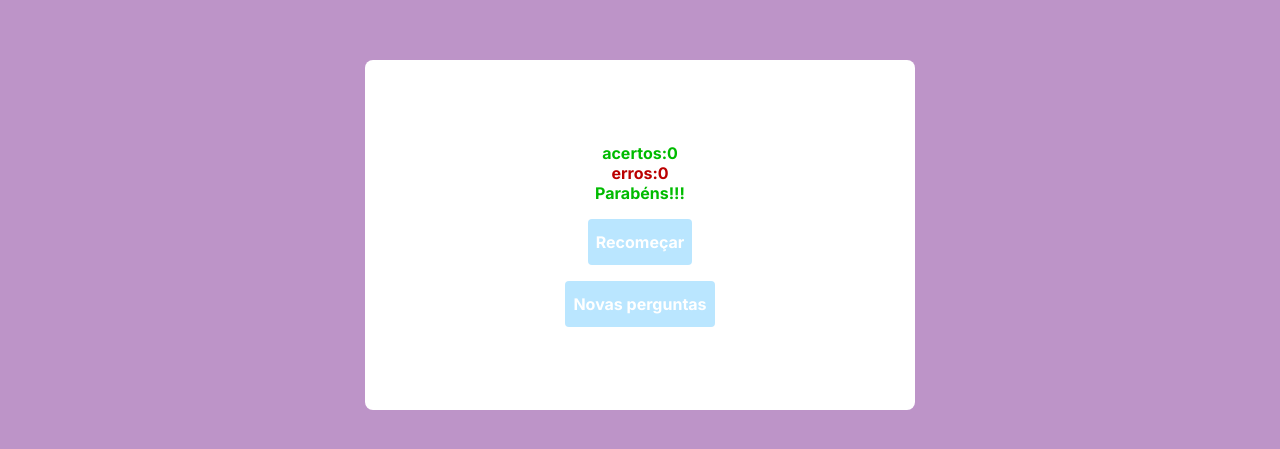
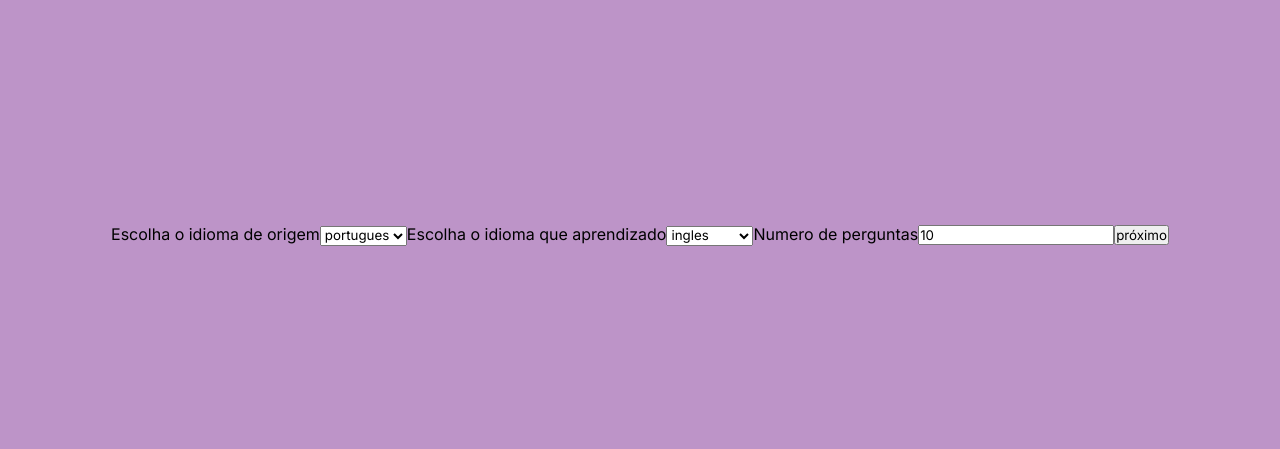
Before and after one commit to limarich/projeto-idiomas-taes, a React (Vite) app: page /quiz in a window 1280 px wide. Shown: the part 165-614 px from the top of the page. Built offline with nearby package versions, Linux system fonts and the light colour scheme; no server answers.

Commit message:
feat: add steps to quiz

```diff
--- /dev/null
+++ b/src/pages/Quiz/components/Feedback/feedback.module.css
@@ -0,0 +1,41 @@
+.feedback-container {
+  display: flex;
+  flex-direction: column;
+  justify-content: center;
+  align-items: center;
+
+  background: #fff;
+  border-radius: 8px;
+  width: 550px;
+  height: 350px;
+  font-weight: 700;
+}
+
+.hits {
+  color: var(--correct);
+}
+.errors {
+  color: var(--error);
+}
+
+.feedback.bad {
+  color: var(--error);
+}
+.feedback.medium {
+  color: var(--secondary);
+}
+.feedback.good {
+  color: var(--correct);
+}
+
+.restart-btn {
+  all: unset;
+  cursor: pointer;
+
+  padding: 0.8rem 0.5rem;
+  border-radius: 4px;
+
+  background: var(--primary);
+  color: #fff;
+  margin-top: 1rem;
+}
--- /dev/null
+++ b/src/pages/Quiz/components/Feedback/index.tsx
@@ -0,0 +1,55 @@
+import styles from "./feedback.module.css";
+import { QuizQuestion } from "../..";
+
+interface Props {
+  correctAnswers: number;
+  quizQuestions: QuizQuestion[];
+  restartQuiz: () => void;
+  newQuiz: () => void;
+}
+
+export const Feedback = ({
+  correctAnswers,
+  newQuiz,
+  quizQuestions,
+  restartQuiz,
+}: Props) => {
+  const handleFeedback = () => {
+    const totalQuestions = quizQuestions.length;
+
+    if (correctAnswers === totalQuestions) {
+      return (
+        <span className={`${styles.feedback} ${styles.good}`}>Parabéns!!!</span>
+      );
+    } else if (correctAnswers === 0) {
+      return (
+        <span className={`${styles.feedback} ${styles.bad}`}>
+          Não Desista ainda!
+        </span>
+      );
+    } else {
+      return (
+        <span className={`${styles.feedback} ${styles.medium}`}>
+          Tente praticar mais
+        </span>
+      );
+    }
+  };
+
+  return (
+    <div className={styles["feedback-container"]}>
+      <span className={styles.hits}>acertos:{correctAnswers}</span>
+      <span className={styles.errors}>
+        erros:{quizQuestions.length - correctAnswers}
+      </span>
+      {handleFeedback()}
+      <button onClick={restartQuiz} className={styles["restart-btn"]}>
+        Recomeçar
+      </button>
+
+      <button onClick={newQuiz} className={styles["restart-btn"]}>
+        Novas perguntas
+      </button>
+    </div>
+  );
+};
--- /dev/null
+++ b/src/pages/Quiz/components/Menu/index.tsx
@@ -0,0 +1,68 @@
+import { IdiomOptions } from "../..";
+
+interface Props {
+  selectedOrigin: IdiomOptions;
+  selectedObjective: IdiomOptions;
+  options: IdiomOptions[];
+  onSelectOrigin: (idiom: IdiomOptions) => void;
+  onSelectObjective: (idiom: IdiomOptions) => void;
+  onQuestionNumberChange: (value: number) => void;
+  onNextStepClick: () => void;
+}
+
+export const Menu = ({
+  onSelectObjective,
+  onSelectOrigin,
+  options,
+  selectedObjective,
+  selectedOrigin,
+  onQuestionNumberChange,
+  onNextStepClick,
+}: Props) => {
+  return (
+    <div>
+      <label htmlFor="">Escolha o idioma de origem</label>
+      <select
+        name="origin"
+        id="origin"
+        onChange={(e) => onSelectOrigin(e.target.value as IdiomOptions)}
+        defaultValue={"portugues"}
+      >
+        {options.map((option) => (
+          <option
+            key={`origin-${option}`}
+            value={option}
+            disabled={selectedObjective === option}
+          >
+            {option}
+          </option>
+        ))}
+      </select>
+      <label htmlFor="">Escolha o idioma que aprendizado</label>
+      <select
+        name="objective"
+        id="objective"
+        onChange={(e) => onSelectObjective(e.target.value as IdiomOptions)}
+        defaultValue={"ingles"}
+      >
+        {options.map((option) => (
+          <option
+            key={`objective-${option}`}
+            value={option}
+            disabled={selectedOrigin === option}
+          >
+            {option}
+          </option>
+        ))}
+      </select>
+      <label htmlFor="">Numero de perguntas</label>
+      <input
+        type="number"
+        step={5}
+        defaultValue={10}
+        onChange={(e) => onQuestionNumberChange(parseInt(e.target.value, 10))}
+      />
+      <button onClick={onNextStepClick}>próximo</button>
+    </div>
+  );
+};
--- /dev/null
+++ b/src/pages/Quiz/components/Questions/index.tsx
@@ -0,0 +1,37 @@
+import { QuizQuestion } from "../..";
+import { QuestionCard } from "../../../../components/QuestionCard";
+
+interface Props {
+  questions: QuizQuestion[];
+  currentQuestion: number;
+  handleAnswer: (result: "correct" | "incorrect") => void;
+  isLoading: boolean;
+}
+
+export const Questions = ({
+  currentQuestion,
+  handleAnswer,
+  isLoading,
+  questions,
+}: Props) => {
+  return (
+    <div>
+      {isLoading ? (
+        "carregando..."
+      ) : (
+        <>
+          {currentQuestion < questions.length && (
+            <QuestionCard
+              question={questions[currentQuestion].question}
+              answers={questions[currentQuestion].alternatives}
+              correctAnswer={questions[currentQuestion].answer}
+              onAnswer={(result: "correct" | "incorrect") =>
+                handleAnswer(result)
+              }
+            />
+          )}
+        </>
+      )}
+    </div>
+  );
+};
--- a/src/pages/Quiz/index.tsx
+++ b/src/pages/Quiz/index.tsx
@@ -1,30 +1,44 @@
-import { useEffect, useState } from "react";
-import { QuestionCard } from "../../components/QuestionCard";
+import { useState } from "react";
 import styles from "./quiz.module.css";
 import { useGeminiApi } from "../../hooks/useGeminiApi";
+import { Questions } from "./components/Questions";
+import { Feedback } from "./components/Feedback";
+import { Menu } from "./components/Menu";
 
-interface QuizQuestion {
+export interface QuizQuestion {
   question: string;
   answer: string;
   alternatives: string[];
 }
 
+type step = "menu" | "quiz" | "feedback";
+export type IdiomOptions =
+  | "ingles"
+  | "portugues"
+  | "italiano"
+  | "mandarim"
+  | "japones"
+  | "espanhol";
+
 export const Quiz = () => {
   const [currentQuestion, setCurrentQuestion] = useState(0);
   const [correctAnswers, setCorrectAnswers] = useState(0);
+  const [step, setStep] = useState<step>("menu");
   const [quizQuestions, setQuizQuestions] = useState<QuizQuestion[]>([]);
+  const [originLanguage, setOriginLanguage] =
+    useState<IdiomOptions>("portugues");
+  const [objectiveLanguage, setObjectiveLanguage] =
+    useState<IdiomOptions>("ingles");
+  const [questionsNumber, setQuestionsNumber] = useState(10);
+
   const { requestApi, isLoading } = useGeminiApi();
-
-  const qt_perguntas = 10;
-  const idioma_fonte = "português";
-  const idioma_objeto = "inglês";
 
   const json_schema =
     '{"question": string, "answer": string, "alternatives": string[]}';
   const exemplo =
     '[{"question": "Qual é a tradução da palavra \'Tree\' em português?", "answer": "Árvore", "alternatives": ["Três", "Galho", "Tronco", "Árvore"]}]';
 
-  const prompt = `Me dê ${qt_perguntas} perguntas aleatórias em formato de quiz a respeito da tradução de palavras quaisquer no idioma fonte: ${idioma_fonte} para o idioma objeto: ${idioma_objeto}. Usando o seguinte esquema JSON: ${json_schema}. Retorne apenas um array de questões. Seguindo exatamente no seguinte formato: ${exemplo}. Deixe todas as palavras em formato UNICODE e lembre sempre de incluir a resposta no array de alternativas. O nome do campo de respostas deve ser answer.`;
+  const prompt = `Me dê ${questionsNumber} perguntas aleatórias em formato de quiz a respeito da tradução de palavras quaisquer no idioma fonte: ${originLanguage} para o idioma objeto: ${objectiveLanguage}. Usando o seguinte esquema JSON: ${json_schema}. Retorne apenas um array de questões. Seguindo exatamente no seguinte formato: ${exemplo}. Deixe todas as palavras em formato UNICODE e lembre sempre de incluir a resposta no array de alternativas. O nome do campo de respostas deve ser answer. É importante que a pergunta esteja no mesmo idioma que a origem`;
 
   const fetchQuestionsData = async () => {
     const res = await requestApi<QuizQuestion[]>(prompt);
@@ -33,10 +47,6 @@ export const Quiz = () => {
     }
   };
 
-  useEffect(() => {
-    fetchQuestionsData();
-  }, []);
-
   const handleAnswer = (result: "correct" | "incorrect") => {
     if (result === "correct") {
       setCorrectAnswers((prevCorrectAnswers) => prevCorrectAnswers + 1);
@@ -44,71 +54,65 @@ export const Quiz = () => {
     setCurrentQuestion((prevQuestion) => prevQuestion + 1);
   };
 
-  const handleFeedback = () => {
-    const totalQuestions = quizQuestions.length;
-
-    if (correctAnswers === totalQuestions) {
-      return (
-        <span className={`${styles.feedback} ${styles.good}`}>Parabéns!!!</span>
-      );
-    } else if (correctAnswers === 0) {
-      return (
-        <span className={`${styles.feedback} ${styles.bad}`}>
-          Não Desista ainda!
-        </span>
-      );
-    } else {
-      return (
-        <span className={`${styles.feedback} ${styles.medium}`}>
-          Tente praticar mais
-        </span>
-      );
-    }
-  };
-
   const restartQuiz = () => {
     setCurrentQuestion(0);
     setCorrectAnswers(0);
   };
+
   const newQuiz = () => {
     setCurrentQuestion(0);
     setCorrectAnswers(0);
     fetchQuestionsData();
   };
 
-  return (
-    <div className={styles.container}>
-      {isLoading ? (
-        "carregando..."
-      ) : (
-        <>
-          {currentQuestion < quizQuestions.length ? (
-            <QuestionCard
-              question={quizQuestions[currentQuestion].question}
-              answers={quizQuestions[currentQuestion].alternatives}
-              correctAnswer={quizQuestions[currentQuestion].answer}
-              onAnswer={(result: "correct" | "incorrect") =>
-                handleAnswer(result)
-              }
-            />
-          ) : (
-            <div className={styles["feedback-container"]}>
-              <span className={styles.hits}>acertos:{correctAnswers}</span>
-              <span className={styles.errors}>
-                erros:{quizQuestions.length - correctAnswers}
-              </span>
-              {handleFeedback()}
-              <button onClick={restartQuiz} className={styles["restart-btn"]}>
-                Recomeçar
-              </button>
+  const handleStep = () => {
+    if (step === "quiz") {
+      return (
+        <Questions
+          questions={quizQuestions}
+          currentQuestion={currentQuestion}
+          handleAnswer={handleAnswer}
+          isLoading={isLoading}
+        />
+      );
+    }
+    if (step === "feedback") {
+      return (
+        <Feedback
+          correctAnswers={correctAnswers}
+          newQuiz={newQuiz}
+          quizQuestions={quizQuestions}
+          restartQuiz={restartQuiz}
+        />
+      );
+    }
+    if (step === "menu") {
+      const options: IdiomOptions[] = [
+        "espanhol",
+        "ingles",
+        "italiano",
+        "japones",
+        "mandarim",
+        "portugues",
+      ];
+      return (
+        <Menu
+          onSelectOrigin={(idiom: IdiomOptions) => setOriginLanguage(idiom)}
+          onSelectObjective={(idiom: IdiomOptions) =>
+            setObjectiveLanguage(idiom)
+          }
+          options={options}
+          selectedObjective={objectiveLanguage}
+          selectedOrigin={originLanguage}
+          onQuestionNumberChange={(value: number) => setQuestionsNumber(value)}
+          onNextStepClick={() => {
+            setStep("quiz");
+            fetchQuestionsData();
+          }}
+        />
+      );
+    }
+  };
 
-              <button onClick={newQuiz} className={styles["restart-btn"]}>
-                Novas perguntas
-              </button>
-            </div>
-          )}
-        </>
-      )}
-    </div>
-  );
+  return <div className={styles.container}>{handleStep()}</div>;
 };
--- a/src/pages/Quiz/quiz.module.css
+++ b/src/pages/Quiz/quiz.module.css
@@ -1,5 +1,3 @@
-
-
 .container {
   display: flex;
   justify-content: center;
@@ -7,47 +5,5 @@
   width: 100%;
   height: 100vh;
 
-  background-color: var(--purple)
+  background-color: var(--purple);
 }
-
-.feedback-container {
-  display: flex;
-  flex-direction: column;
-  justify-content: center;
-  align-items: center;
-
-  background: #fff;
-  border-radius: 8px;
-  width: 550px;
-  height: 350px;
-  font-weight: 700;
-}
-
-.hits {
-  color: var(--correct);
-}
-.errors {
-  color: var(--error);
-}
-
-.feedback.bad {
-  color: var(--error);
-}
-.feedback.medium {
-  color: var(--secondary);
-}
-.feedback.good {
-  color: var(--correct);
-}
-
-.restart-btn {
-  all: unset;
-  cursor: pointer;
-
-  padding: 0.8rem 0.5rem;
-  border-radius: 4px;
-
-  background: var(--primary);
-  color: #fff;
-  margin-top: 1rem;
-}
```
Also changed, not shown: src/hooks/useGeminiApi.tsx (+0 -1 lines).
